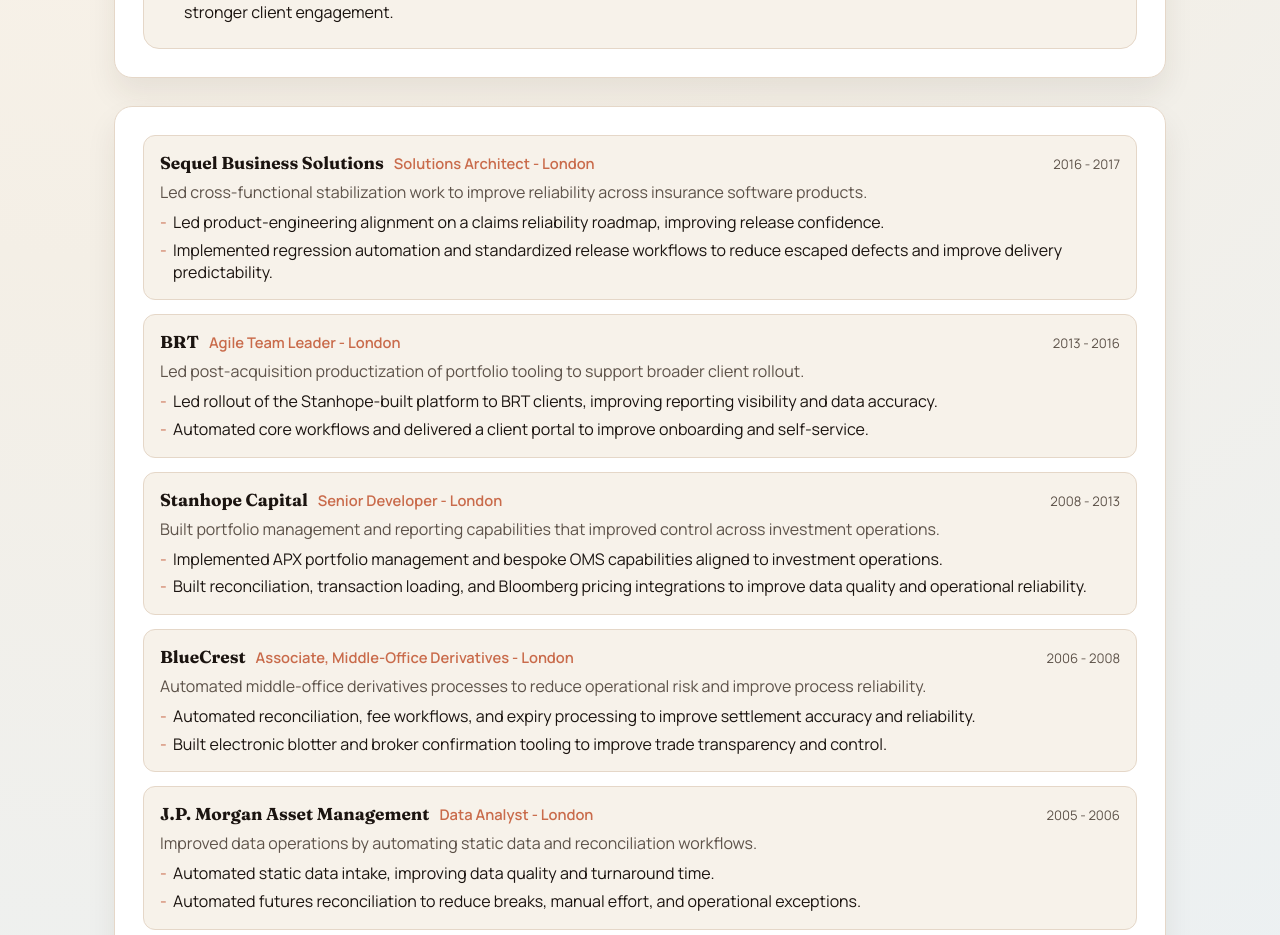
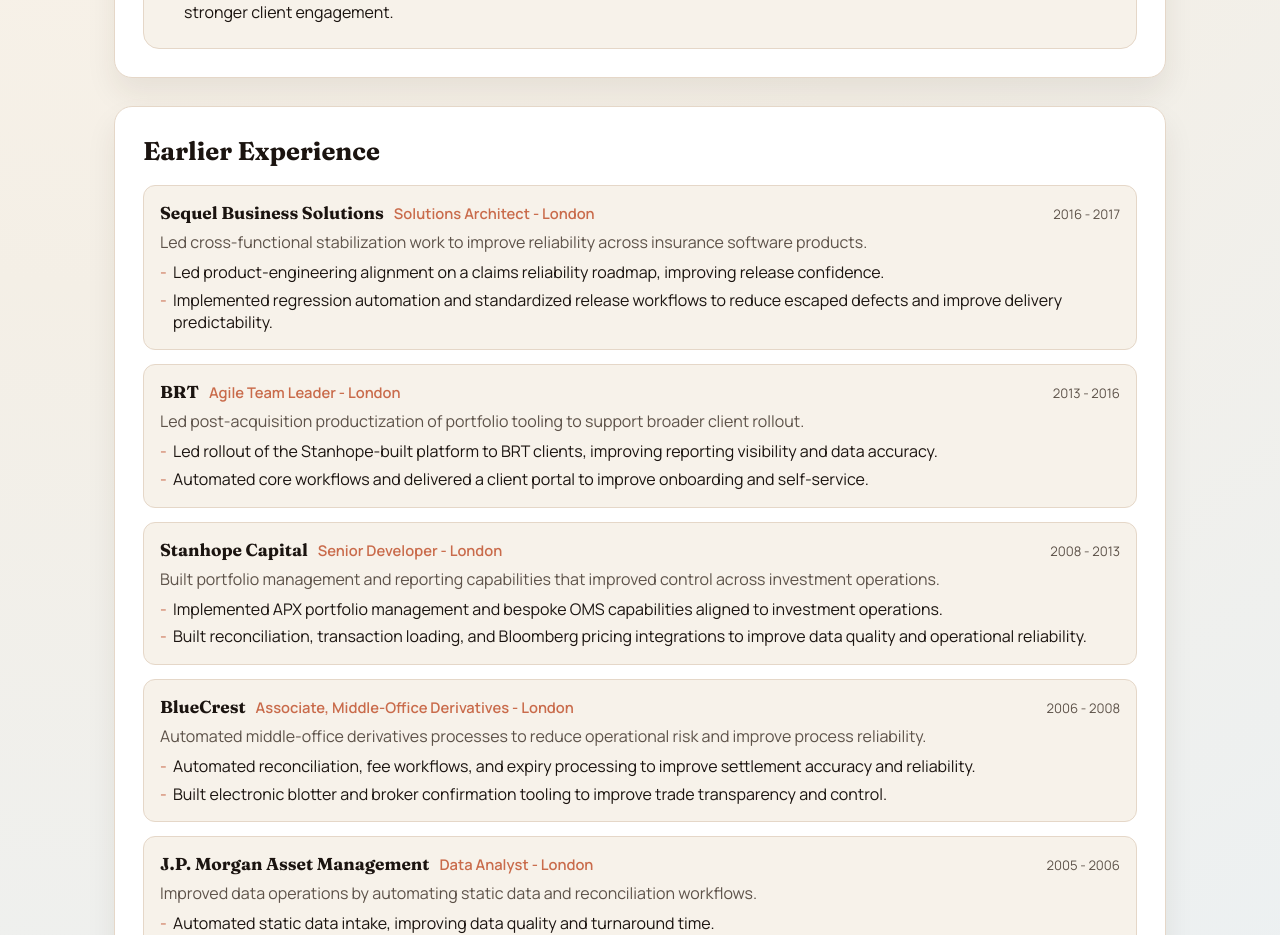
Before and after one commit to m17kea/cv, a Vue app: page / in a window 1280 px wide. Shown: the part 1440-2375 px from the top of the page. Built offline with nearby package versions, Linux system fonts and the light colour scheme.

Commit message:
Show Earlier Experience on web only

```diff
--- a/src/App.vue
+++ b/src/App.vue
@@ -26,7 +26,7 @@
 
       <ExperienceSection
         :experience="priorExperience"
-        title=""
+        title="Earlier Experience"
         section-id="experience-previous"
         :delay="360"
       />
--- a/src/styles/main.css
+++ b/src/styles/main.css
@@ -418,10 +418,6 @@
 
 #experience-previous .section-body {
   gap: 12px;
-}
-
-#experience-previous .section-header {
-  display: none;
 }
 
 #experience-previous .experience-list {
@@ -907,11 +903,7 @@
   }
 
   #experience-previous .section-header {
-    margin-bottom: 3px;
-  }
-
-  #experience-previous .section-title {
-    font-size: 0.95rem;
+    display: none;
   }
 
   #experience-previous .section-body {
```
